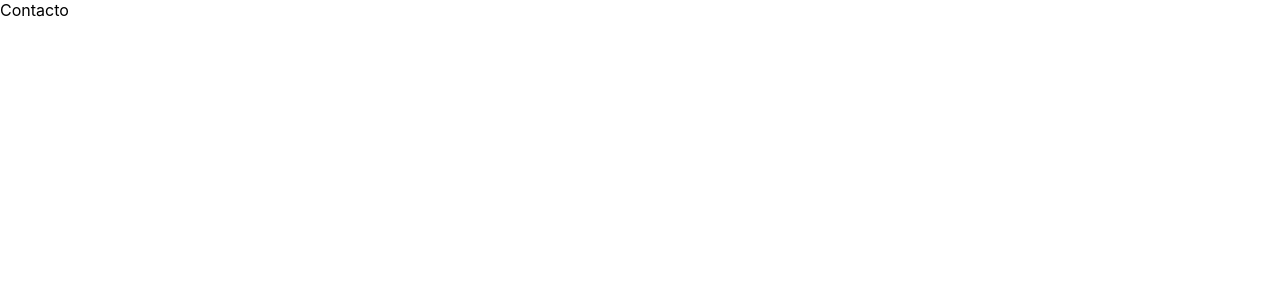
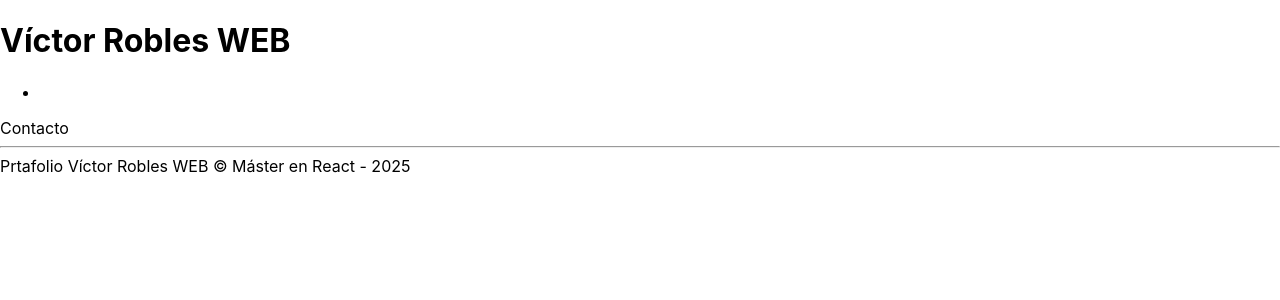
Before and after one commit to TarikMaarijAbdallaoui/08-proyecto2, a React (Create React App) app: page /contacto in a window 1280 px wide. Shown: the top 300 px of the page. Built offline with nearby package versions, Linux system fonts and the light colour scheme.

Commit message:
Crear componentes para el layout

```diff
--- /dev/null
+++ b/src/components/layout/Footer.js
@@ -0,0 +1,10 @@
+
+import React from 'react'
+
+export const Footer = () => {
+  return (
+    <footer>
+      Prtafolio Víctor Robles WEB &copy; Máster en React - 2025
+    </footer>
+  )
+}
--- /dev/null
+++ b/src/components/layout/HeaderNav.js
@@ -0,0 +1,15 @@
+
+import React from 'react'
+
+export const HeaderNav = () => {
+  return (
+    <header>
+      <h1>Víctor Robles WEB</h1>
+      <nav>
+        <ul>
+          <li></li>
+        </ul>
+      </nav>
+    </header>
+  )
+}
--- a/src/router/MisRutas.js
+++ b/src/router/MisRutas.js
@@ -6,13 +6,15 @@ import {Portafolio} from '../components/Portafolio'
 import {Servicios} from '../components/Servicios'
 import { Curriculum } from '../components/Curriculum'
 import { Contacto } from '../components/Contacto'
+import { HeaderNav } from '../components/layout/HeaderNav'
+import { Footer } from '../components/layout/Footer'
 
 export const MisRutas = () => {
   return (
 
         <BrowserRouter>
              {/* Header y Navegación */}
-
+                <HeaderNav />
              {/*Contenido Central */}
 
              <Routes>
@@ -24,7 +26,9 @@ export const MisRutas = () => {
                 <Route path="/contacto" element={<Contacto />} />
              </Routes>
 
+             <hr />
              {/*Footer */}
+              <Footer />
         </BrowserRouter>
 
 )
```
